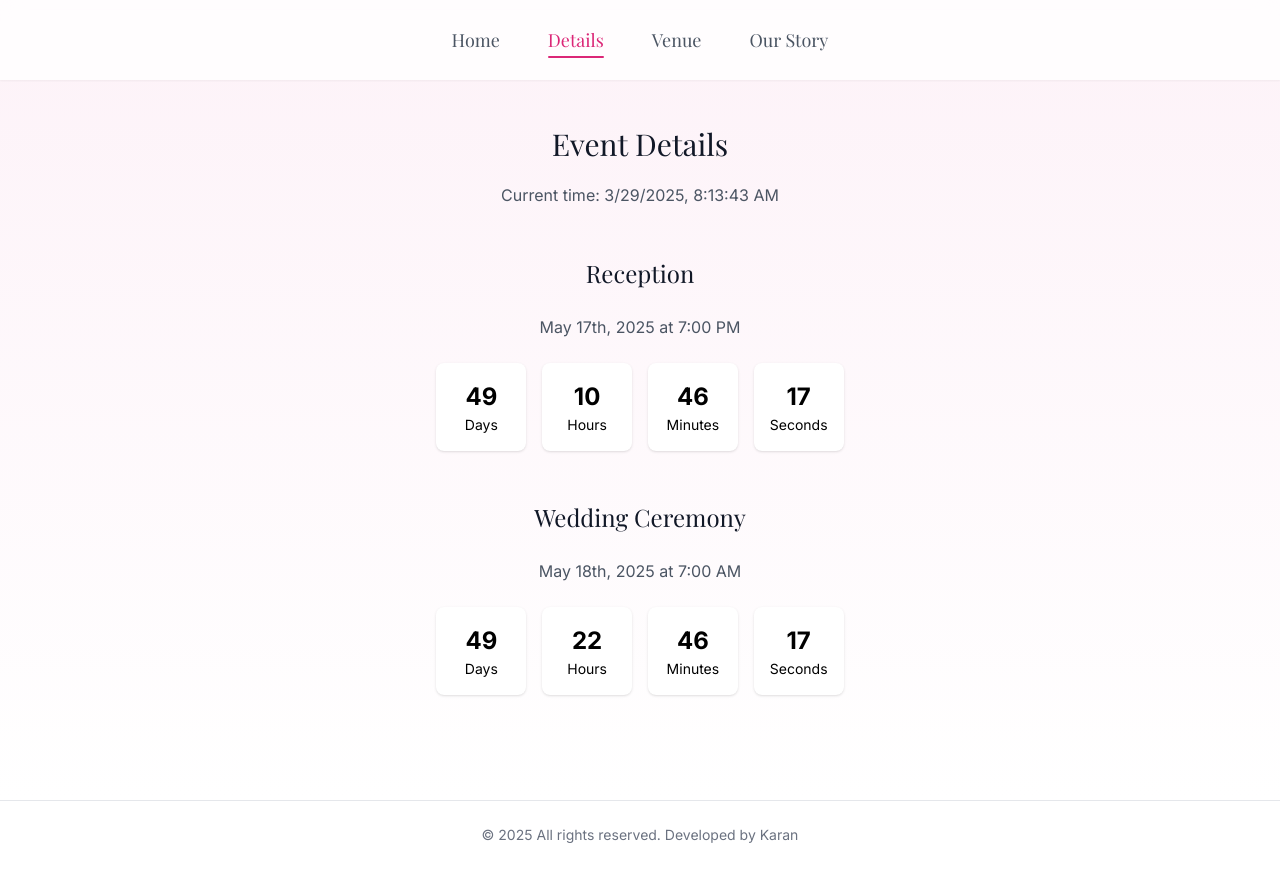
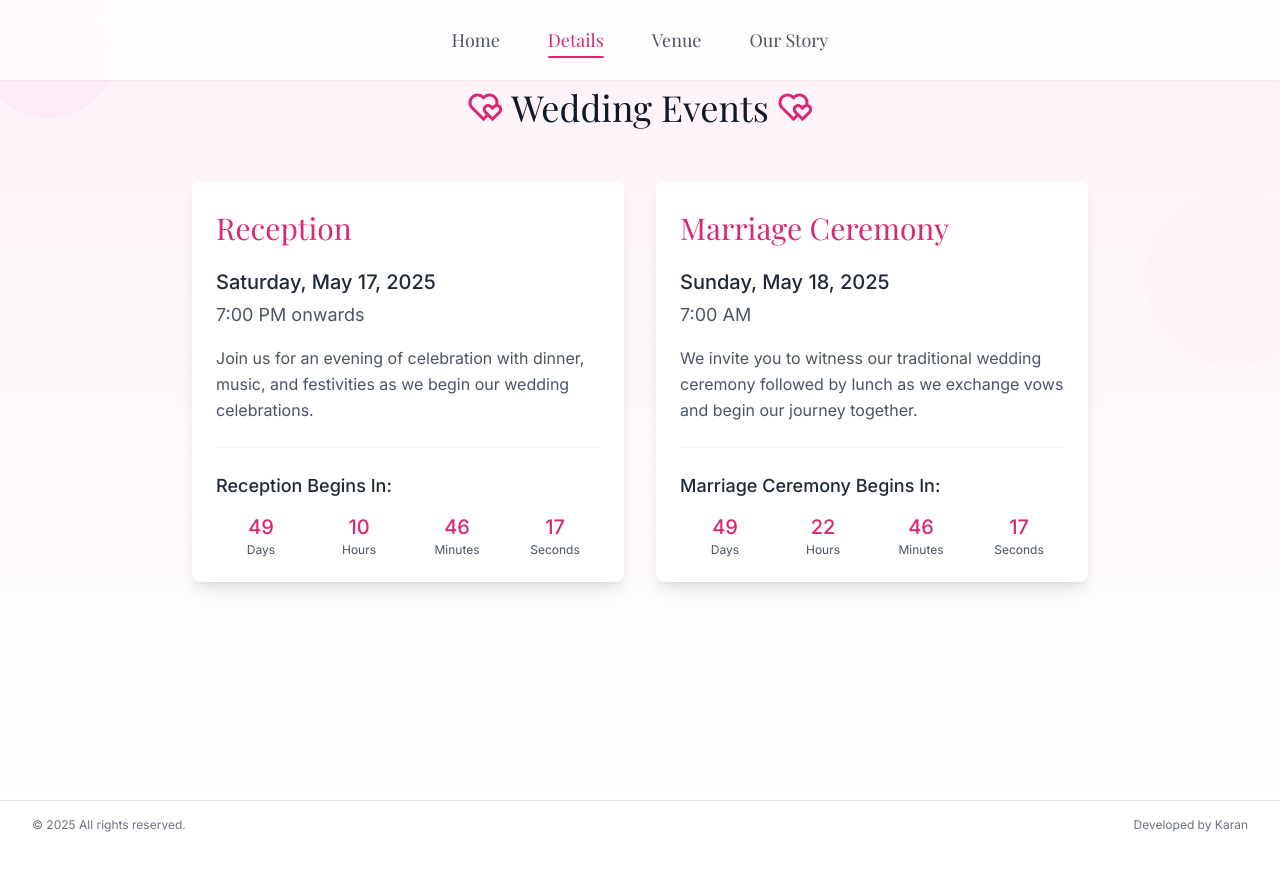
Before and after one commit to karanshetty/Invitation, a Next.js app: page /details in a window 1280 px wide. Built offline with nearby package versions, Linux system fonts and the light colour scheme.

Commit message:
animation changes and icon added, google API removed from file and added into env

```diff
--- a/package.json
+++ b/package.json
@@ -17,7 +17,8 @@
     "qrcode.react": "^4.2.0",
     "react": "^19.0.0",
     "react-countdown": "^2.3.6",
-    "react-dom": "^19.0.0"
+    "react-dom": "^19.0.0",
+    "react-icons": "^5.5.0"
   },
   "devDependencies": {
     "@types/node": "^20",
--- /dev/null
+++ b/src/app/components/EventCountdown.tsx
@@ -0,0 +1,91 @@
+'use client';
+
+import { useState, useEffect } from "react";
+
+interface CountdownProps {
+  title: string;
+  date: string;
+  time: string;
+  description: string;
+  targetDate: string;
+}
+
+const EventCountdown = ({ title, date, time, description, targetDate }: CountdownProps) => {
+  const useCountdown = (targetDate: string) => {
+    const [timeLeft, setTimeLeft] = useState({
+      days: 0,
+      hours: 0,
+      minutes: 0,
+      seconds: 0
+    });
+
+    useEffect(() => {
+      const target = new Date(targetDate);
+
+      const timer = setInterval(() => {
+        const now = new Date();
+        const difference = target.getTime() - now.getTime();
+
+        if (difference > 0) {
+          setTimeLeft({
+            days: Math.floor(difference / (1000 * 60 * 60 * 24)),
+            hours: Math.floor((difference / (1000 * 60 * 60)) % 24),
+            minutes: Math.floor((difference / 1000 / 60) % 60),
+            seconds: Math.floor((difference / 1000) % 60)
+          });
+        }
+      }, 1000);
+
+      return () => clearInterval(timer);
+    }, [targetDate]);
+
+    return timeLeft;
+  };
+
+  const countdown = useCountdown(targetDate);
+
+  return (
+    <div className="bg-white p-6 rounded-lg shadow-lg">
+      <h2 className="text-2xl md:text-3xl text-pink-600 font-medium mb-4">
+        {title}
+      </h2>
+      <div className="space-y-4 mb-6">
+        <div>
+          <p className="text-xl text-gray-800 font-medium">
+            {date}
+          </p>
+          <p className="text-lg text-gray-600 mt-1">
+            {time}
+          </p>
+        </div>
+        <p className="text-gray-600 leading-relaxed">
+          {description}
+        </p>
+      </div>
+
+      <div className="mt-6 pt-6 border-t border-gray-100">
+        <p className="text-lg text-gray-800 mb-3 font-medium">{title} Begins In:</p>
+        <div className="grid grid-cols-4 gap-2">
+          <div className="text-center">
+            <div className="text-xl font-medium text-pink-600">{countdown.days}</div>
+            <div className="text-xs text-gray-600">Days</div>
+          </div>
+          <div className="text-center">
+            <div className="text-xl font-medium text-pink-600">{countdown.hours}</div>
+            <div className="text-xs text-gray-600">Hours</div>
+          </div>
+          <div className="text-center">
+            <div className="text-xl font-medium text-pink-600">{countdown.minutes}</div>
+            <div className="text-xs text-gray-600">Minutes</div>
+          </div>
+          <div className="text-center">
+            <div className="text-xl font-medium text-pink-600">{countdown.seconds}</div>
+            <div className="text-xs text-gray-600">Seconds</div>
+          </div>
+        </div>
+      </div>
+    </div>
+  );
+};
+
+export default EventCountdown;
--- a/src/app/details/page.tsx
+++ b/src/app/details/page.tsx
@@ -1,72 +1,68 @@
 'use client';
 
-import { useEffect, useState } from 'react';
-import Countdown from 'react-countdown';
+import { motion } from 'framer-motion';
+import EventCountdown from '../components/EventCountdown';
+import { RiHeartsLine } from 'react-icons/ri';
 
 const Details = () => {
-  const [currentTime, setCurrentTime] = useState(new Date());
-
-  useEffect(() => {
-    const timer = setInterval(() => {
-      setCurrentTime(new Date());
-    }, 1000);
-
-    return () => clearInterval(timer);
-  }, []);
-
-  const receptionDate = new Date('2025-05-17T19:00:00');
-  const weddingDate = new Date('2025-05-18T07:00:00');
-
-  const renderer = ({ days, hours, minutes, seconds }: any) => (
-    <div className="grid grid-cols-4 gap-4 text-center">
-      <div className="bg-white p-4 rounded-lg shadow">
-        <div className="text-2xl font-bold">{days}</div>
-        <div className="text-sm">Days</div>
-      </div>
-      <div className="bg-white p-4 rounded-lg shadow">
-        <div className="text-2xl font-bold">{hours}</div>
-        <div className="text-sm">Hours</div>
-      </div>
-      <div className="bg-white p-4 rounded-lg shadow">
-        <div className="text-2xl font-bold">{minutes}</div>
-        <div className="text-sm">Minutes</div>
-      </div>
-      <div className="bg-white p-4 rounded-lg shadow">
-        <div className="text-2xl font-bold">{seconds}</div>
-        <div className="text-sm">Seconds</div>
-      </div>
-    </div>
-  );
+  const events = [
+    {
+      title: "Reception",
+      date: "Saturday, May 17, 2025",
+      time: "7:00 PM onwards",
+      description: "Join us for an evening of celebration with dinner, music, and festivities as we begin our wedding celebrations.",
+      targetDate: "2025-05-17T19:00:00"
+    },
+    {
+      title: "Marriage Ceremony",
+      date: "Sunday, May 18, 2025",
+      time: "7:00 AM",
+      description: "We invite you to witness our traditional wedding ceremony followed by lunch as we exchange vows and begin our journey together.",
+      targetDate: "2025-05-18T07:00:00"
+    }
+  ];
 
   return (
-    <div className="min-h-screen bg-gradient-to-b from-pink-50 to-white pt-20 pb-16 flex flex-col items-center justify-center">
-      <div className="max-w-7xl mx-auto px-4 sm:px-6 lg:px-8">
-        <div className="text-center mb-12">
-          <h1 className="text-3xl font-serif text-gray-900 mb-4">Event Details</h1>
-          <p className="text-gray-600">
-            Current time: {currentTime.toLocaleString()}
-          </p>
-        </div>
+    <div className="min-h-screen bg-gradient-to-b from-pink-50 to-white">
+      <div className="fixed inset-0 overflow-hidden pointer-events-none">
+        <motion.div
+          className="absolute -top-4 -left-4 w-32 h-32 bg-pink-100 rounded-full opacity-60"
+          animate={{ scale: [1, 1.2, 1], rotate: [0, 45, 0] }}
+          transition={{ duration: 8, repeat: Infinity }}
+        />
+        <motion.div
+          className="absolute top-1/4 -right-8 w-40 h-40 bg-pink-50 rounded-full opacity-60"
+          animate={{ scale: [1, 1.1, 1], rotate: [0, -45, 0] }}
+          transition={{ duration: 10, repeat: Infinity }}
+        />
+      </div>
 
-        <div className="space-y-12">
-          <div>
-            <h2 className="text-2xl font-serif text-gray-900 mb-6 text-center">
-              Reception
-            </h2>
-            <p className="text-center text-gray-600 mb-6">
-              May 17th, 2025 at 7:00 PM
-            </p>
-            <Countdown date={receptionDate} renderer={renderer} />
-          </div>
+      <div className="relative pt-20 pb-16">
+        <div className="max-w-7xl mx-auto px-4 sm:px-6 lg:px-8">
+          <motion.div
+            initial={{ opacity: 0, y: 20 }}
+            animate={{ opacity: 1, y: 0 }}
+            transition={{ duration: 0.8 }}
+            className="flex items-center justify-center gap-2 mb-12"
+          >
+            <RiHeartsLine className="text-pink-600 text-3xl md:text-4xl" />
+            <h1 className="text-3xl md:text-4xl text-center text-gray-900 font-medium flex items-center">
+              Wedding Events
+            </h1>
+            <RiHeartsLine className="text-pink-600 text-3xl md:text-4xl" />
+          </motion.div>
 
-          <div>
-            <h2 className="text-2xl font-serif text-gray-900 mb-6 text-center">
-              Wedding Ceremony
-            </h2>
-            <p className="text-center text-gray-600 mb-6">
-              May 18th, 2025 at 7:00 AM
-            </p>
-            <Countdown date={weddingDate} renderer={renderer} />
+          <div className="grid grid-cols-1 md:grid-cols-2 gap-8 max-w-4xl mx-auto">
+            {events.map((event, index) => (
+              <EventCountdown
+                key={index}
+                title={event.title}
+                date={event.date}
+                time={event.time}
+                description={event.description}
+                targetDate={event.targetDate}
+              />
+            ))}
           </div>
         </div>
       </div>
--- a/src/app/story/page.tsx
+++ b/src/app/story/page.tsx
@@ -1,6 +1,27 @@
+'use client';
+
+import { motion } from 'framer-motion';
+import { RiHeartsLine } from 'react-icons/ri';
+
 const Story = () => {
   return (
-    <div className="min-h-screen bg-gradient-to-b from-pink-50 to-white pt-20 pb-16">
+    <div className="min-h-screen bg-gradient-to-b from-pink-50 to-white pb-4">
+      {/* Decorative elements - add lower z-index */}
+      <div className="fixed inset-0 overflow-hidden pointer-events-none z-0">
+        <motion.div
+          className="absolute -top-4 -left-4 w-32 h-32 bg-pink-100 rounded-full opacity-60"
+          animate={{ scale: [1, 1.2, 1], rotate: [0, 45, 0] }}
+          transition={{ duration: 8, repeat: Infinity }}
+        />
+        <motion.div
+          className="absolute top-1/4 -right-8 w-40 h-40 bg-pink-50 rounded-full opacity-60"
+          animate={{ scale: [1, 1.1, 1], rotate: [0, -45, 0] }}
+          transition={{ duration: 10, repeat: Infinity }}
+        />
+      </div>
+
+      {/* Main content - add higher z-index */}
+      <div className="relative z-10">
         {/* Couple Photo Section */}
         <div className="relative h-[60vh] mb-16">
           <div className="absolute inset-0 bg-black/30 z-10" />
@@ -9,14 +30,28 @@ const Story = () => {
             alt="Bride and Groom"
             className="w-full h-full object-cover"
           />
-        <div className="absolute inset-0 flex flex-col items-center justify-center z-20">
-          <h1 className="text-4xl sm:text-6xl font-serif text-white mb-4">
+          <motion.div
+            initial={{ opacity: 0, y: 20 }}
+            animate={{ opacity: 1, y: 0 }}
+            transition={{ duration: 0.8 }}
+            className="absolute inset-0 flex flex-col items-center justify-center z-20"
+          >
+            <div className="flex items-center gap-2 mb-4">
+              <RiHeartsLine className="text-white text-3xl sm:text-4xl" />
+              <h1 className="text-4xl sm:text-6xl font-serif text-white">
                 Our Love Story
               </h1>
-          <p className="text-xl sm:text-2xl text-white/90">
+              <RiHeartsLine className="text-white text-3xl sm:text-4xl" />
+            </div>
+            <motion.p
+              initial={{ opacity: 0 }}
+              animate={{ opacity: 1 }}
+              transition={{ delay: 0.3, duration: 0.8 }}
+              className="text-xl sm:text-2xl text-white/90"
+            >
               A journey of love and togetherness
-          </p>
-        </div>
+            </motion.p>
+          </motion.div>
         </div>
 
         {/* Story Content */}
@@ -52,6 +87,7 @@ const Story = () => {
           </div>
         </div>
       </div>
+    </div>
   );
 };
 
--- a/src/components/Footer.tsx
+++ b/src/components/Footer.tsx
@@ -1,9 +1,10 @@
 const Footer = () => {
   return (
     <footer className="bg-white border-t">
-      <div className="max-w-7xl mx-auto py-6 px-4 sm:px-6 lg:px-8">
-        <div className="text-center text-sm text-gray-500">
-          <p>© 2025 All rights reserved. Developed by Karan</p>
+      <div className="max-w-7xl mx-auto py-4 px-4 sm:px-6 lg:px-8">
+        <div className="flex justify-between items-center text-[8px] lg:text-xs text-gray-500">
+          <p>© 2025 All rights reserved.</p>
+          <p>Developed by Karan</p>
         </div>
       </div>
     </footer>
```
Also changed, not shown: src/app/page.tsx (+75 -12 lines), src/app/venue/page.tsx (+32 -3 lines), 2 other files (tests, documents, lock files or other folders). Lines whose indentation alone changed are shown as unchanged.
